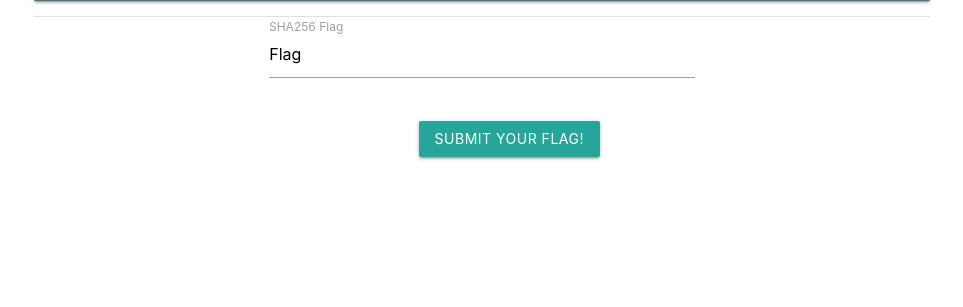
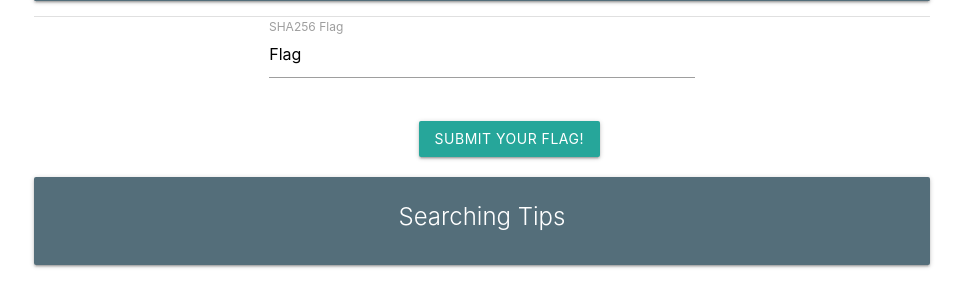
Before and after one commit to cybersecuritylearning/Practical_Cyber_Learning, a Django app: template python_training_server/server/main/templates/main/quest.html in a window 1280 px wide. Shown: the part 271-578 px from the top of the page, without its empty margins (158-1121 px from the left). Run offline with Django 4.2, Linux system fonts and the light colour scheme; the template is opened without the code that fills it, so the values that code supplies are empty; some libraries are stand-ins or nearby versions.

Commit message:
Added searching tips messages and also created a new column for searching tips and added reinit_database script

```diff
--- a/python_training_server/server/main/models.py
+++ b/python_training_server/server/main/models.py
@@ -25,6 +25,7 @@ def __str__(self):
 class Learning_Modules(models.Model):
     Module_name = models.CharField(max_length=128)
     Module_message = models.TextField(blank=True)
+    Module_tips = models.TextField(blank=True)
 
 def __str__(self):
     return self.Module_name
--- a/python_training_server/server/main/scripts/update_models_db.py
+++ b/python_training_server/server/main/scripts/update_models_db.py
@@ -12,6 +12,8 @@ def init_database():
         modules = Learning_Modules()
         modules.Module_name = data['TRAIN_ID']
         modules.Module_message = data['TRAIN_QUEST']
+        with open(f"sql_template/{data['TRAIN_ID']}") as tip_file:
+            modules.Module_tips = tip_file.read()
         modules.save()
 
 def run():
--- a/python_training_server/server/main/templates/main/quest.html
+++ b/python_training_server/server/main/templates/main/quest.html
@@ -34,6 +34,19 @@
       </div>
     </div>
 
+    <div class="center-align">
+      <div class="col s12 m6 ">
+        <div class="card blue-grey darken-1">
+          <div class="card-content white-text">
+            <span class="card-title">Searching Tips</span>
+            <p id="quest_message">{{tip|safe}}</p>
+          </div>
+
+        </div>
+      </div>
+    </div>
+
+
 </div>
 
 
--- a/python_training_server/server/main/views.py
+++ b/python_training_server/server/main/views.py
@@ -109,7 +109,7 @@ def learn(request):
 
     return render(request = request,
                 template_name='main/quest.html',
-                context={"message":__current_level_model.Module_message}
+                context={"message":__current_level_model.Module_message,"tip":__current_level_model.Module_tips}
             )
 
 def run_simple_python(request):
```
Also changed, not shown: 3 other files.
